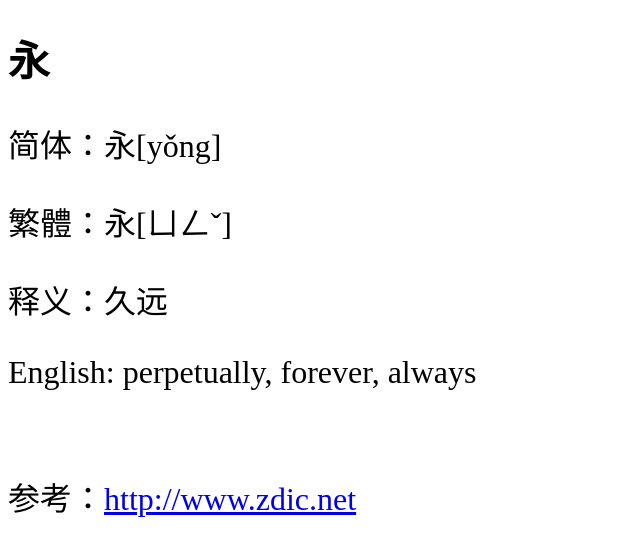
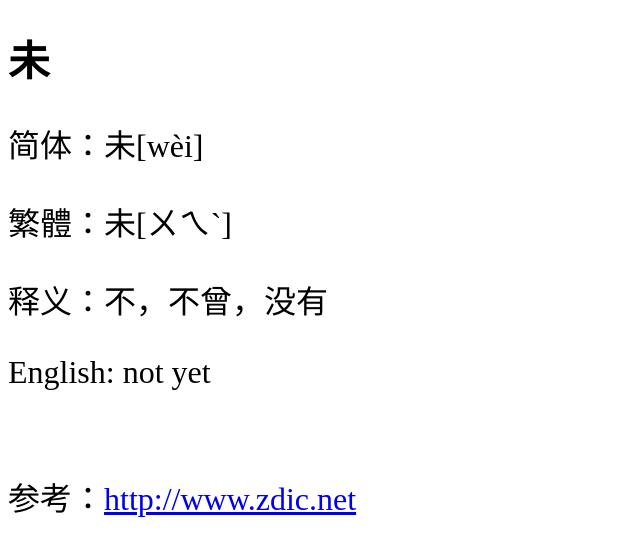
Before and after one commit to shengzhe/livecalligraphy, a Jekyll site: the page built from _posts/2012-08-31-LanTing-245.html, in a window 1280 px wide. Shown: the top 556 px of the page, without its empty margins (0-640 px from the left). Built offline with Jekyll 4.4.1, drawn with Linux system fonts in a browser that asks for light colours; Markdown is read by kramdown in place of the engine named in the settings.

Commit message:
Update 2012-08-31-LanTing-245.html

```diff
--- a/_posts/2012-08-31-LanTing-245.html
+++ b/_posts/2012-08-31-LanTing-245.html
@@ -1,11 +1,11 @@
 ---
 layout: default
-title: 兰亭集序第1个字 (1st character of Lan Ting)
+title: 兰亭集序第245个字 (245th character of Lan Ting)
 ---
-<h1>永</h1>
-<p>简体：永[yǒng]</p>
-<p>繁體：永[ㄩㄥˇ]</p>
-<p>释义：久远</p>
-<p>English: perpetually, forever, always</p>
+<h1>未</h1>
+<p>简体：未[wèi]</p>
+<p>繁體：未[ㄨㄟˋ]</p>
+<p>释义：不，不曾，没有</p>
+<p>English: not yet</p>
 <br/>
-<p>参考：<a href="http://www.zdic.net/zd/zi/ZdicE6ZdicB0ZdicB8.htm">http://www.zdic.net</a></p>
+<p>参考：<a href="http://www.zdic.net/z/1b/js/672A.htm">http://www.zdic.net</a></p>
```
